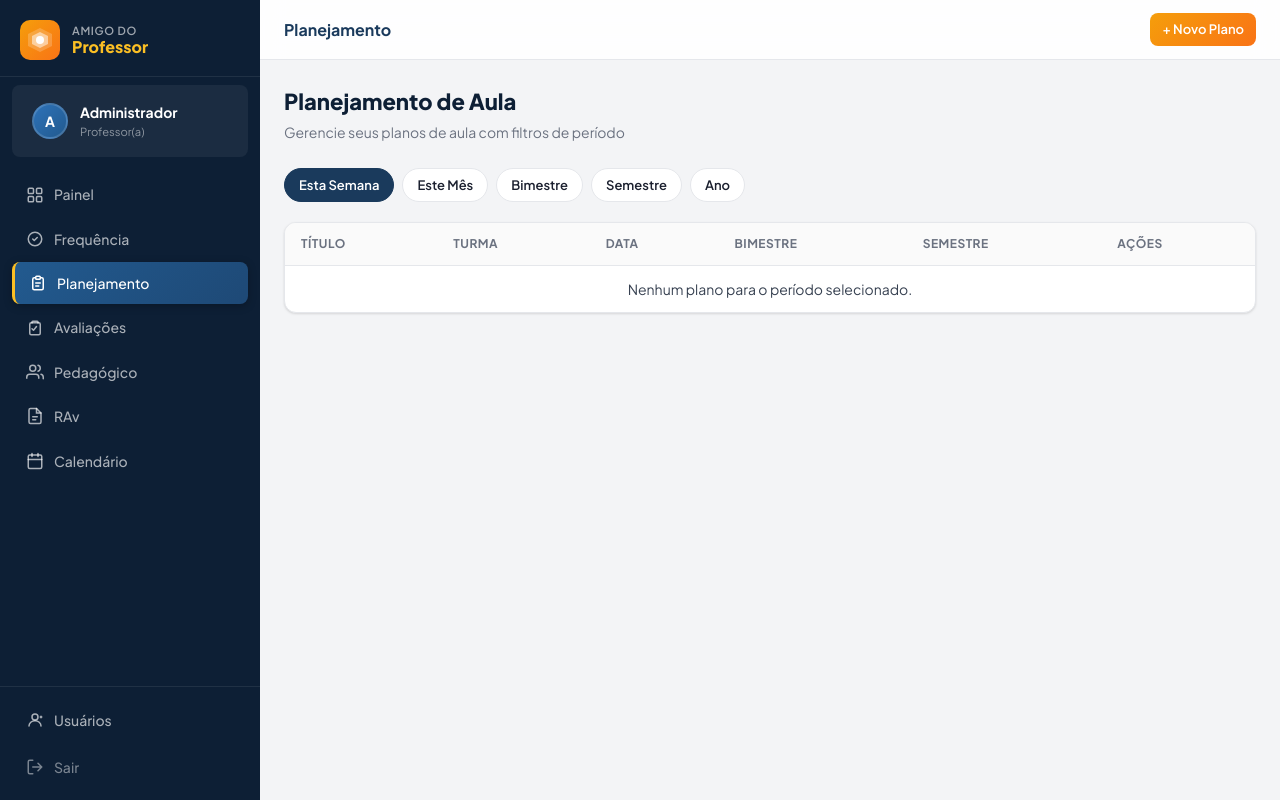
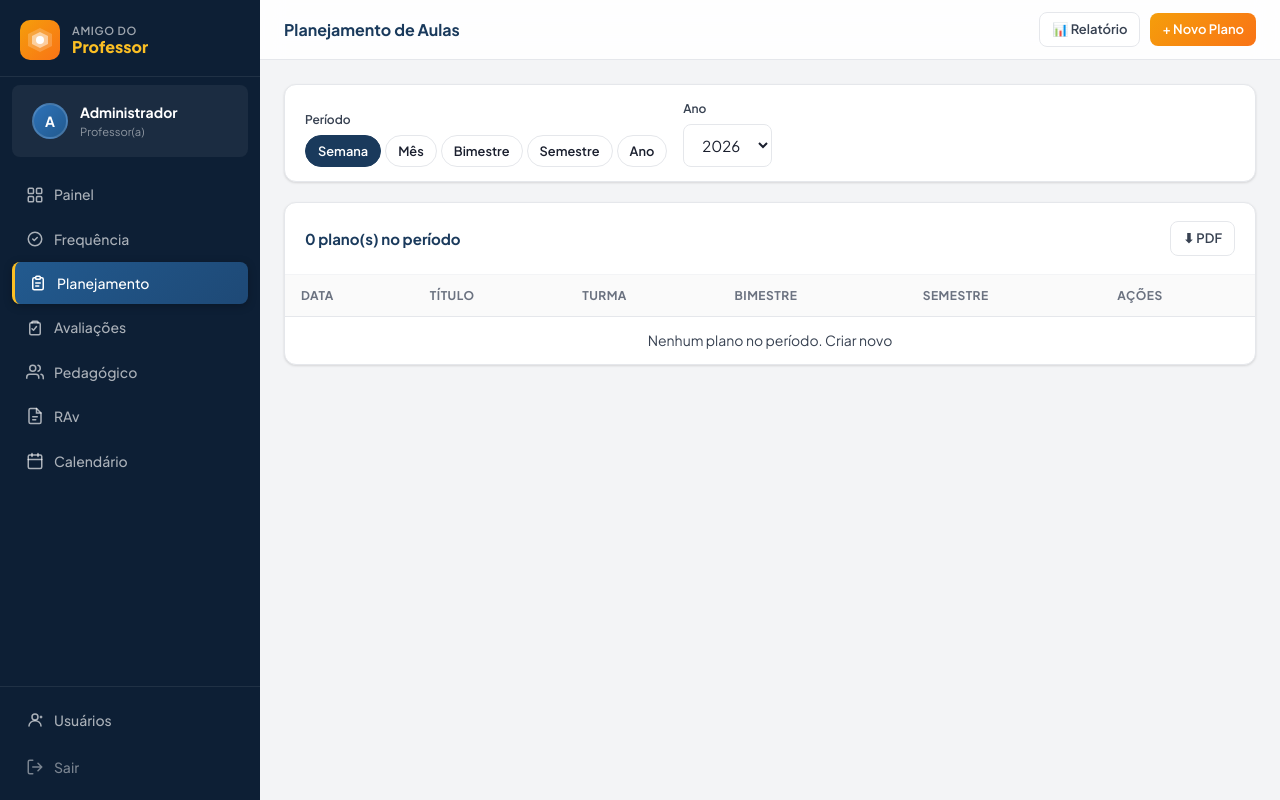
Before and after one commit to mavana1981-boop/AMIGO-PROFESSOR, a Flask app: page /planejamento/ in a window 1280 px wide. Run offline with Flask 3, Linux system fonts and the light colour scheme; a user stored in the database is signed in.

Commit message:
Update index.html

```diff
--- a/templates/planejamento/index.html
+++ b/templates/planejamento/index.html
@@ -1,44 +1,99 @@
 {% extends "base.html" %}
-{% block title %}Planejamento de Aula{% endblock %}
-{% block page_title %}Planejamento{% endblock %}
-{% block topbar_actions %}<a href="{{ url_for('planejamento.novo') }}" class="btn btn-accent btn-sm">+ Novo Plano</a>{% endblock %}
+{% block title %}Planejamento{% endblock %}
+{% block page_title %}Planejamento de Aulas{% endblock %}
+{% block topbar_actions %}
+  <a href="{{ url_for('planejamento.relatorio', filtro=filtro, ano=ano, mes=mes, bimestre=bimestre, semestre=semestre, turma_id=turma_id or '') }}" class="btn btn-outline btn-sm">📊 Relatório</a>
+  <a href="{{ url_for('planejamento.novo') }}" class="btn btn-accent btn-sm">+ Novo Plano</a>
+{% endblock %}
 {% block content %}
-<div class="page-header">
-  <div class="page-header-left"><h2>Planejamento de Aula</h2><p>Gerencie seus planos de aula com filtros de período</p></div>
+
+<!-- Filtros -->
+<div class="card" style="margin-bottom:20px;">
+  <div class="card-body" style="padding:14px 20px;">
+    <div style="display:flex;flex-wrap:wrap;gap:16px;align-items:flex-end;">
+      <div>
+        <div class="form-label" style="font-size:.75rem;margin-bottom:6px;">Período</div>
+        <div style="display:flex;gap:4px;">
+          {% for f,lbl in [('semana','Semana'),('mes','Mês'),('bimestre','Bimestre'),('semestre','Semestre'),('ano','Ano')] %}
+          <a href="{{ url_for('planejamento.index', filtro=f, ano=ano, mes=mes, bimestre=bimestre, semestre=semestre, turma_id=turma_id or '') }}"
+             class="filter-chip {% if filtro==f %}active{% endif %}" style="padding:5px 12px;font-size:.8rem;">{{ lbl }}</a>
+          {% endfor %}
+        </div>
+      </div>
+
+      <form method="GET" action="{{ url_for('planejamento.index') }}" style="display:flex;gap:8px;flex-wrap:wrap;align-items:flex-end;">
+        <input type="hidden" name="filtro" value="{{ filtro }}">
+        {% if filtro == 'mes' %}
+        <div class="form-group" style="margin:0;"><label class="form-label" style="font-size:.75rem;">Mês</label>
+          <select name="mes" class="form-control" style="width:auto;" onchange="this.form.submit()">
+            {% for i,m in enumerate(['Jan','Fev','Mar','Abr','Mai','Jun','Jul','Ago','Set','Out','Nov','Dez'],1) %}
+            <option value="{{ i }}" {% if i==mes %}selected{% endif %}>{{ m }}</option>{% endfor %}
+          </select>
+        </div>
+        {% elif filtro == 'bimestre' %}
+        <div class="form-group" style="margin:0;"><label class="form-label" style="font-size:.75rem;">Bimestre</label>
+          <select name="bimestre" class="form-control" style="width:auto;" onchange="this.form.submit()">
+            {% for b in [1,2,3,4] %}<option value="{{ b }}" {% if b==bimestre %}selected{% endif %}>{{ b }}º Bim</option>{% endfor %}
+          </select>
+        </div>
+        {% elif filtro == 'semestre' %}
+        <div class="form-group" style="margin:0;"><label class="form-label" style="font-size:.75rem;">Semestre</label>
+          <select name="semestre" class="form-control" style="width:auto;" onchange="this.form.submit()">
+            <option value="1" {% if semestre==1 %}selected{% endif %}>1º Sem</option>
+            <option value="2" {% if semestre==2 %}selected{% endif %}>2º Sem</option>
+          </select>
+        </div>
+        {% endif %}
+        <div class="form-group" style="margin:0;"><label class="form-label" style="font-size:.75rem;">Ano</label>
+          <select name="ano" class="form-control" style="width:auto;" onchange="this.form.submit()">
+            {% for y in range(2024,2028) %}<option value="{{ y }}" {% if y==ano %}selected{% endif %}>{{ y }}</option>{% endfor %}
+          </select>
+        </div>
+        {% if turmas %}
+        <div class="form-group" style="margin:0;"><label class="form-label" style="font-size:.75rem;">Turma</label>
+          <select name="turma_id" class="form-control" style="width:auto;" onchange="this.form.submit()">
+            <option value="">Todas</option>
+            {% for t in turmas %}<option value="{{ t.id }}" {% if turma_id==t.id %}selected{% endif %}>{{ t.nome }}</option>{% endfor %}
+          </select>
+        </div>
+        {% endif %}
+        <input type="hidden" name="mes" value="{{ mes }}">
+        <input type="hidden" name="bimestre" value="{{ bimestre }}">
+        <input type="hidden" name="semestre" value="{{ semestre }}">
+      </form>
+    </div>
+  </div>
 </div>
-<div class="filters-bar">
-  {% for f,label in [('semana','Esta Semana'),('mes','Este Mês'),('bimestre','Bimestre'),('semestre','Semestre'),('ano','Ano')] %}
-  <a href="?filtro={{ f }}" class="filter-chip {% if filtro==f %}active{% endif %}">{{ label }}</a>
-  {% endfor %}
-  {% if turmas %}
-  <select onchange="location='?filtro={{ filtro }}&turma_id='+this.value" class="form-control" style="width:auto;padding:6px 12px;font-size:.8125rem;">
-    <option value="">Todas as turmas</option>
-    {% for t in turmas %}<option value="{{ t.id }}" {% if turma_id==t.id %}selected{% endif %}>{{ t.nome }}</option>{% endfor %}
-  </select>
-  {% endif %}
-</div>
+
+<!-- Lista de planos -->
 <div class="card">
+  <div class="card-header">
+    <span class="card-title">{{ planos|length }} plano(s) no período</span>
+    <a href="{{ url_for('planejamento.relatorio_pdf', filtro=filtro, ano=ano, mes=mes, bimestre=bimestre, semestre=semestre, turma_id=turma_id or '') }}" class="btn btn-outline btn-sm">⬇ PDF</a>
+  </div>
   <div class="table-wrapper">
     <table class="table">
-      <thead><tr><th>Título</th><th>Turma</th><th>Data</th><th>Bimestre</th><th>Semestre</th><th>Ações</th></tr></thead>
+      <thead><tr><th>Data</th><th>Título</th><th>Turma</th><th>Bimestre</th><th>Semestre</th><th>Ações</th></tr></thead>
       <tbody>
         {% for p in planos %}
         <tr>
+          <td class="text-sm">{{ p.data_aula.strftime('%d/%m/%Y') }}</td>
           <td class="fw-700">{{ p.titulo }}</td>
-          <td>{{ p.turma.nome if p.turma else '—' }}</td>
-          <td>{{ p.data_aula.strftime('%d/%m/%Y') }}</td>
+          <td class="text-sm text-muted">{{ p.turma.nome if p.turma else '—' }}</td>
           <td>{% if p.bimestre %}<span class="badge badge-navy">{{ p.bimestre }}º Bim</span>{% else %}—{% endif %}</td>
           <td>{% if p.semestre %}<span class="badge badge-blue">{{ p.semestre }}º Sem</span>{% else %}—{% endif %}</td>
           <td>
             <div class="d-flex gap-2">
               <a href="{{ url_for('planejamento.editar', id=p.id) }}" class="btn btn-outline btn-sm">Editar</a>
-              <form method="POST" action="{{ url_for('planejamento.excluir', id=p.id) }}" data-confirm="Excluir este plano de aula?">
-                <button type="submit" class="btn btn-danger btn-sm">Excluir</button>
+              <form method="POST" action="{{ url_for('planejamento.excluir', id=p.id) }}" data-confirm="Excluir este plano?">
+                <button type="submit" class="btn btn-danger btn-sm">✕</button>
               </form>
             </div>
           </td>
         </tr>
-        {% else %}<tr><td colspan="6" class="empty-state">Nenhum plano para o período selecionado.</td></tr>{% endfor %}
+        {% else %}
+        <tr><td colspan="6" class="empty-state">Nenhum plano no período. <a href="{{ url_for('planejamento.novo') }}">Criar novo</a></td></tr>
+        {% endfor %}
       </tbody>
     </table>
   </div>
```
